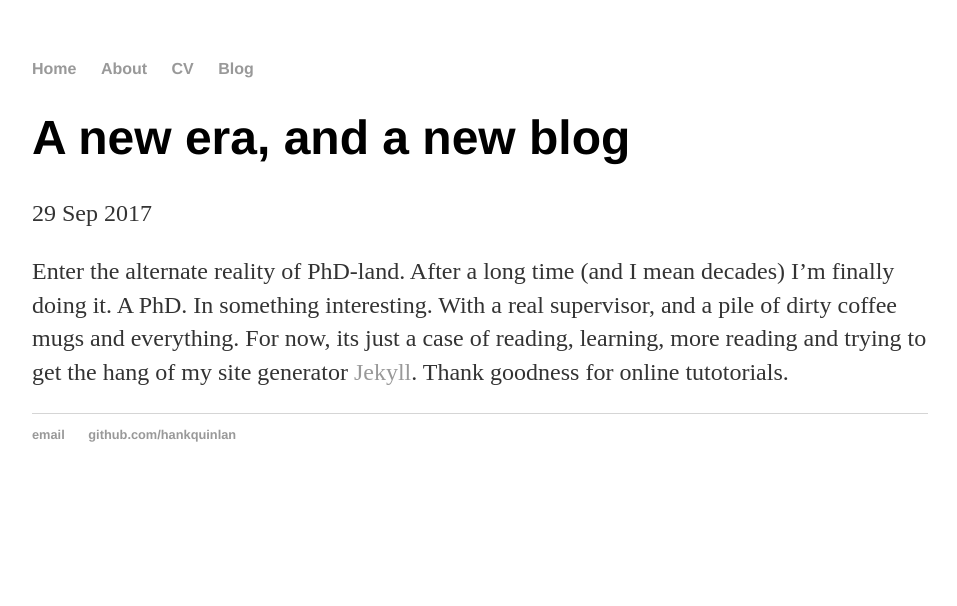
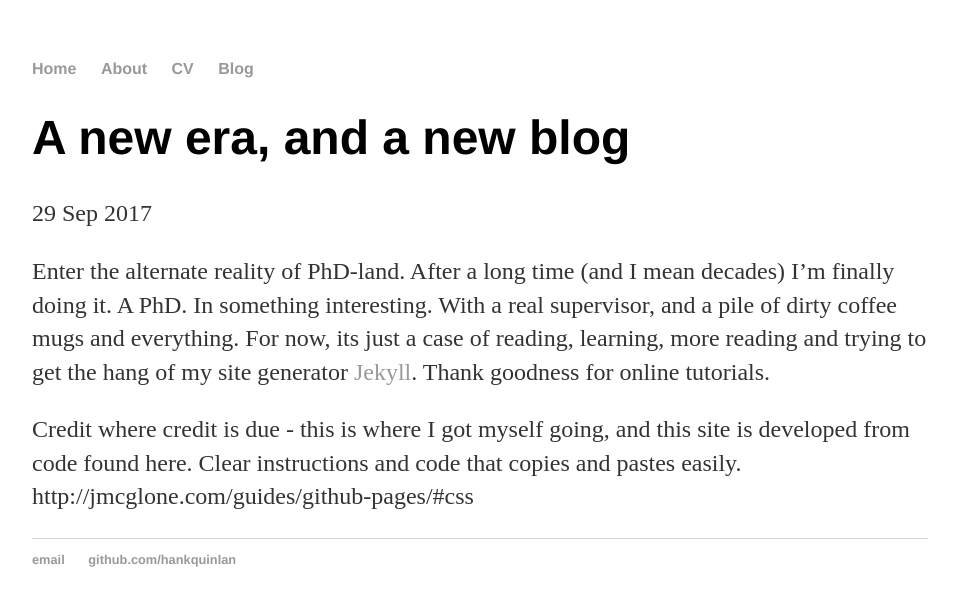
Before and after one commit to jendmurphy/jendmurphy.github.io, a Jekyll site: the page built from _posts/2017-09-29-A-brand-new-blog.md, in a window 1280 px wide. Shown: the top 606 px of the page, without its empty margins (160-1117 px from the left). Built offline with Jekyll 4.4.1, drawn with Linux system fonts in a browser that asks for light colours.

Commit message:
Update 2017-09-29-A-brand-new-blog.md

```diff
--- a/_posts/2017-09-29-A-brand-new-blog.md
+++ b/_posts/2017-09-29-A-brand-new-blog.md
@@ -4,4 +4,6 @@ title: "A new era, and a new blog"
 date: 2017-09-29
 ---
 
-Enter the alternate reality of PhD-land.  After a long time (and I mean decades) I'm finally doing it.  A PhD.  In something interesting.  With a real supervisor, and a pile of dirty coffee mugs and everything.  For now, its just a case of reading, learning, more reading and trying to get the hang of my site generator [Jekyll](http://jekyllrb.com).  Thank goodness for online tutotorials.
+Enter the alternate reality of PhD-land.  After a long time (and I mean decades) I'm finally doing it.  A PhD.  In something interesting.  With a real supervisor, and a pile of dirty coffee mugs and everything.  For now, its just a case of reading, learning, more reading and trying to get the hang of my site generator [Jekyll](http://jekyllrb.com).  Thank goodness for online tutorials.
+
+Credit where credit is due - this is where I got myself going, and this site is developed from code found here.  Clear instructions and code that copies and pastes easily.  http://jmcglone.com/guides/github-pages/#css
```
